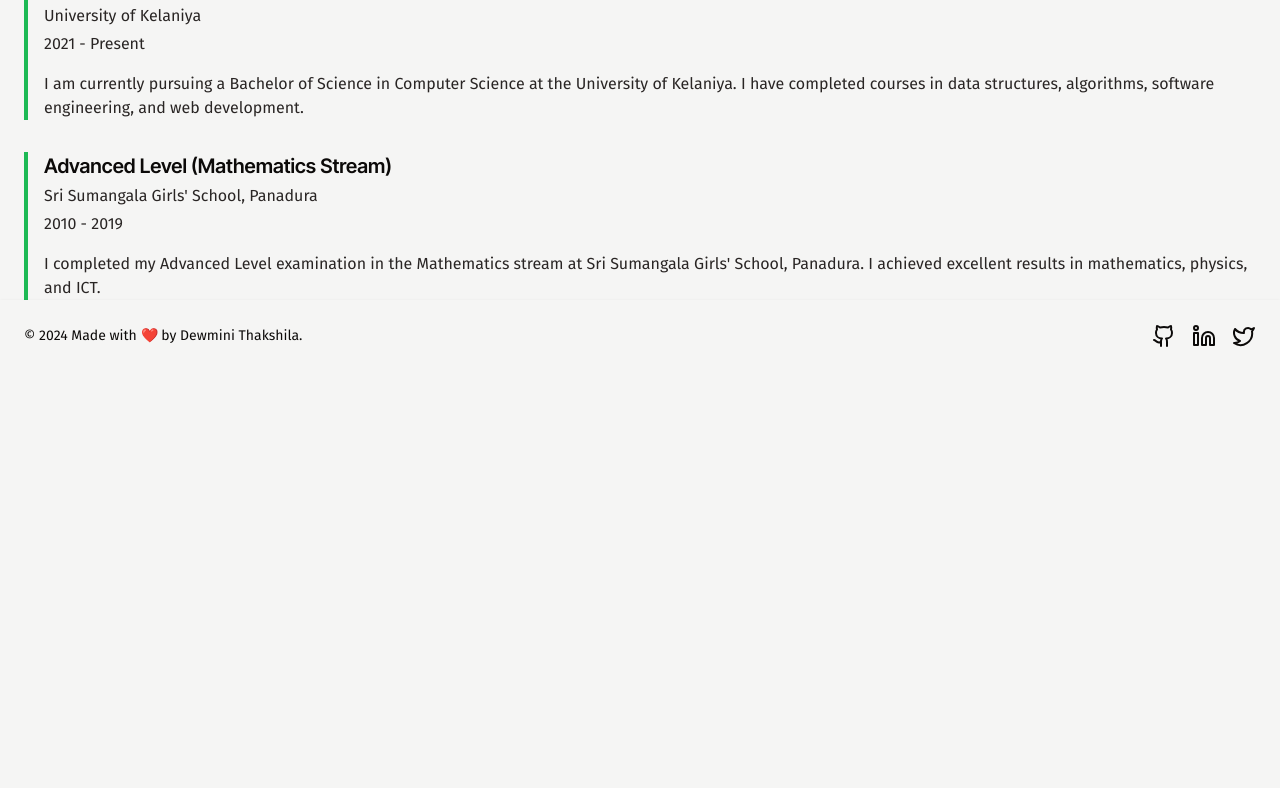
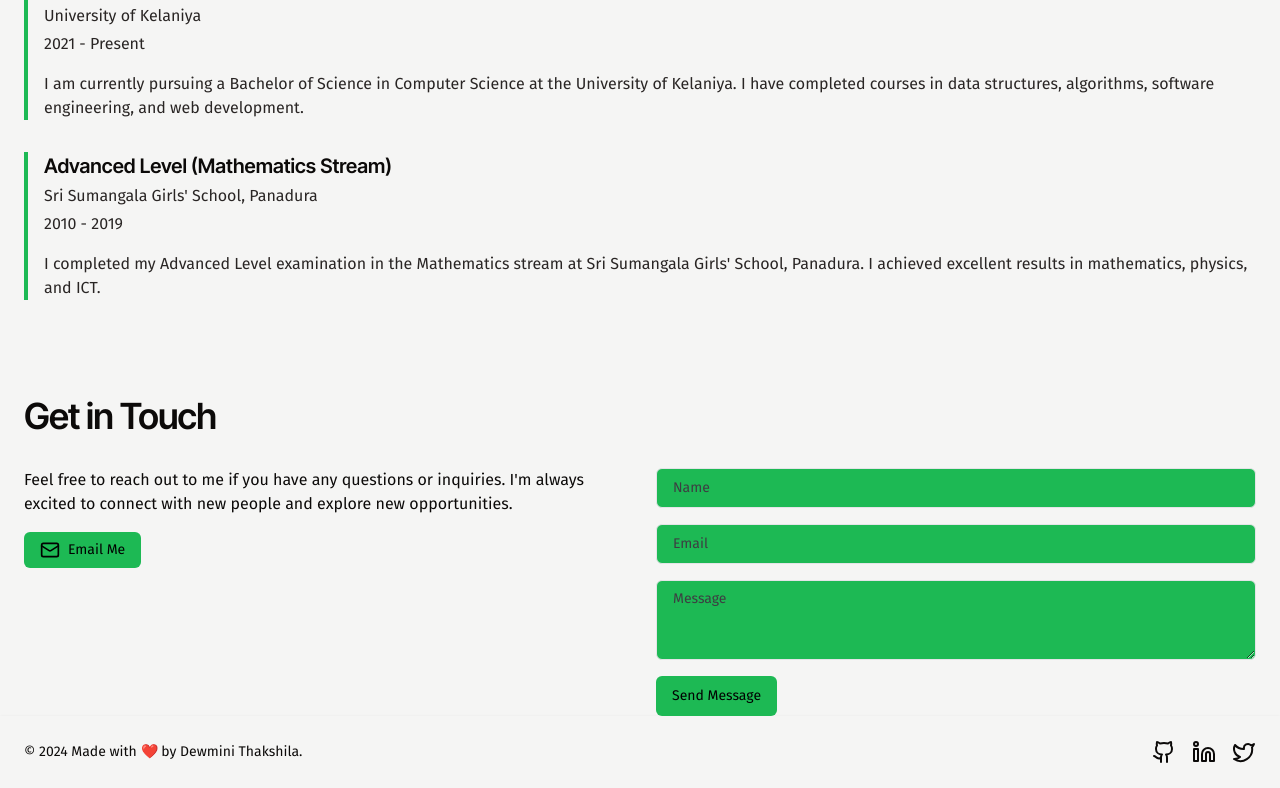
Before and after one commit to KavindiDev/portfolio, a Next.js app: page / in a window 1280 px wide. Shown: the part 2995-3783 px from the top of the page. Before the commit the page ends 3367 px from the top, so only its background shows below. Built offline with nearby package versions, Linux system fonts and the light colour scheme; no server answers.

Commit message:
Contact section added

```diff
--- a/app/page.jsx
+++ b/app/page.jsx
@@ -3,6 +3,7 @@ import About from "@/components/Home/About"
 import Skills from "@/components/Home/Skills"
 import Projects from "@/components/Home/Projects"
 import Education from "@/components/Home/Education"
+import Contact from "@/components/Home/Contact"
 
 export default function HomePage() {
   return (
@@ -12,6 +13,7 @@ export default function HomePage() {
       <Skills />
       <Projects />
       <Education />
+      <Contact />
     </main>
   )
 }
--- /dev/null
+++ b/components/Home/Contact.jsx
@@ -0,0 +1,33 @@
+"use client"
+import Link from "next/link";
+import { MailIcon } from "lucide-react";
+import ContactForm from "./ContactForm";
+
+export default function Contact() {
+    return (
+        <section id="contact" className="pt-16 md:pt-24">
+            <div className="container mx-auto px-4 md:px-6">
+                <h2 className="text-3xl font-bold tracking-tight md:text-4xl">Get in Touch</h2>
+                <div className="mt-8 grid grid-cols-1 gap-8 md:grid-cols-2">
+                    <div>
+                        <p>
+                            Feel free to reach out to me if you have any questions or inquiries.
+                            I'm always excited to connect with new people and explore new opportunities.
+                        </p>
+                        <div className="mt-4 flex space-x-4">
+                            <Link
+                                href="mailto:kavindi.adt@gmail.com"
+                                className="inline-flex items-center rounded-md bg-accent px-4 py-2 text-sm font-medium text-black transition-colors hover:bg-accent-foreground"
+                                prefetch={false}
+                            >
+                                <MailIcon className="mr-2 h-5 w-5" />
+                                Email Me
+                            </Link>
+                        </div>
+                    </div>
+                    <ContactForm />
+                </div>
+            </div>
+        </section>
+    );
+}
--- /dev/null
+++ b/components/Home/ContactForm.jsx
@@ -0,0 +1,57 @@
+"use client"
+
+import { Button } from "../ui/button";
+import { Input } from "../ui/input";
+import { Textarea } from "../ui/textarea";
+
+const ACCESS_KEY = process.env.NEXT_PUBLIC_WEB3FORMS_ACCESS_KEY;
+
+export default function ContactForm() {
+    const handleSubmit = async (event) => {
+        event.preventDefault();
+        const formData = new FormData(event.target);
+        formData.append("access_key", ACCESS_KEY);
+        const formJson = Object.fromEntries(formData);
+        const response = await fetch("https://api.web3forms.com/submit", {
+            method: "POST",
+            headers: {
+              "Content-Type": "application/json",
+              Accept: "application/json"
+            },
+            body: JSON.stringify(formJson)
+        });
+        const result = await response.json();
+        if (result.success){
+            alert("Message sent successfully");
+        }else{
+            alert("Failed to send message. Try again later.");
+        }
+    };
+    return (
+        <form className="space-y-4" onSubmit={handleSubmit}>
+            <Input
+                type="text"
+                placeholder="Name"
+                name="name"
+                className="w-full rounded-md bg-accent px-4 py-2 text-black placeholder-black focus:outline-none focus:ring-2 focus:ring-accent-foreground"
+            />
+            <Input
+                type="email"
+                placeholder="Email"
+                name="email"
+                className="w-full rounded-md bg-accent px-4 py-2 text-black placeholder-black focus:outline-none focus:ring-2 focus:ring-accent-foreground"
+            />
+            <Textarea
+                placeholder="Message"
+                name="message"
+                className="w-full rounded-md bg-accent px-4 py-2 text-black placeholder-black focus:outline-none focus:ring-2 focus:ring-accent-foreground"
+            />
+            <Button
+                type="submit"
+                className="inline-flex items-center rounded-md bg-accent px-4 py-2 text-sm font-medium text-black transition-colors hover:bg-accent-foreground"
+            >
+                Send Message
+            </Button>
+        </form>
+    );
+}
```
